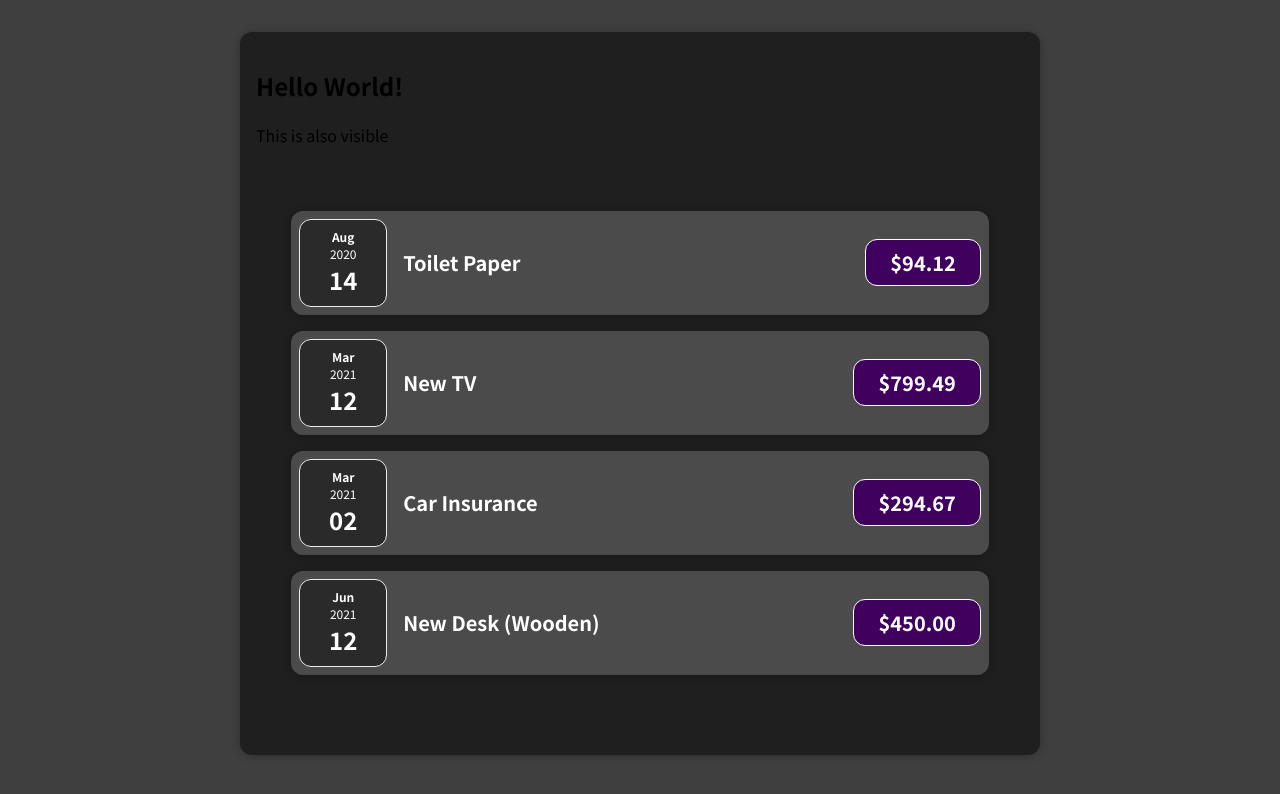
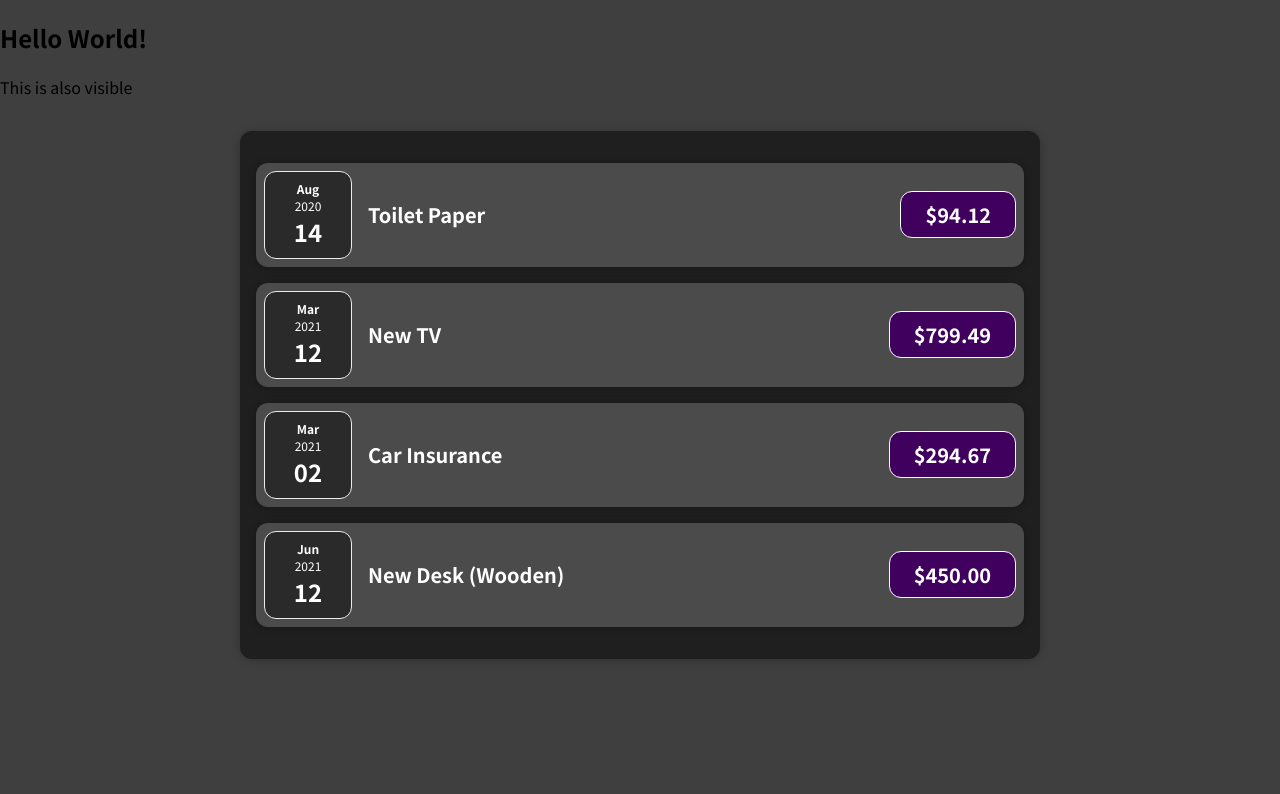
Before and after one commit to Raihan9797/react-complete-guide, a React (Create React App) app in the folder section-3-react-basics/react-complete-guide/: page / in a window 1280 px wide. Shown: the top 794 px of the page. Built offline with nearby package versions, Linux system fonts and the light colour scheme.

Commit message:
43. Organizing component files

```diff
--- a/section-3-react-basics/react-complete-guide/src/App.js
+++ b/section-3-react-basics/react-complete-guide/src/App.js
@@ -13,8 +13,7 @@
 // in the past we used to import React. But using JSX, no longer needed.
 // however, you can uncomment this out to see that it works.
 // import React from 'react';
-import Expenses from "./components/Expenses";
-import Card from "./components/Card";
+import Expenses from "./components/Expenses/Expenses";
 
 function App() {
   const expenses = [
@@ -51,11 +50,11 @@
   */
 
   return (
-    <Card className = 'expenses'>
+    <div>
       <h2>Hello World!</h2>
       <p>This is also visible</p>
       <Expenses expenses = {expenses}></Expenses>
-    </Card>
+    </div>
   );
 }
 
--- a/section-3-react-basics/react-complete-guide/src/components/ExpenseItem.js
+++ b/section-3-react-basics/react-complete-guide/src/components/Expenses/ExpenseItem.js
@@ -1,6 +1,6 @@
 import "./ExpenseItem.css";
 import ExpenseDate from "./ExpenseDate";
-import Card from "./Card";
+import Card from "../UI/Card";
 
 function ExpenseItem(props) {
     // console.log(props)
--- a/section-3-react-basics/react-complete-guide/src/components/Expenses.js
+++ b/section-3-react-basics/react-complete-guide/src/components/Expenses/Expenses.js
@@ -1,12 +1,13 @@
 import ExpenseItem from "./ExpenseItem";
-import "./Expenses.css"
+import "./Expenses.css";
+import Card from "../UI/Card";
 
 function Expenses(props) {
     console.log(props);
     const expenses = props.expenses;
 
     return (
-        <div className = "expenses">
+        <Card className = "expenses">
             <ExpenseItem
                 title = {expenses[0].title}
                 amount = {expenses[0].amount}
@@ -28,7 +29,7 @@
                 date = {expenses[3].date}>
             </ExpenseItem>
 
-        </div>
+        </Card>
 
     )
 }
```
Also changed, not shown: section-3-react-basics/react-complete-guide/src/components/Expenses/ExpenseDate.css (renamed from section-3-react-basics/react-complete-guide/src/components/ExpenseDate.css), section-3-react-basics/react-complete-guide/src/components/Expenses/ExpenseDate.js (renamed from section-3-react-basics/react-complete-guide/src/components/ExpenseDate.js), section-3-react-basics/react-complete-guide/src/components/Expenses/ExpenseItem.css (renamed from section-3-react-basics/react-complete-guide/src/components/ExpenseItem.css), section-3-react-basics/react-complete-guide/src/components/Expenses/Expenses.css (renamed from section-3-react-basics/react-complete-guide/src/components/Expenses.css), section-3-react-basics/react-complete-guide/src/components/UI/Card.css (renamed from section-3-react-basics/react-complete-guide/src/components/Card.css), section-3-react-basics/react-complete-guide/src/components/UI/Card.js (renamed from section-3-react-basics/react-complete-guide/src/components/Card.js), 2 other files (tests, documents, lock files or other folders).
